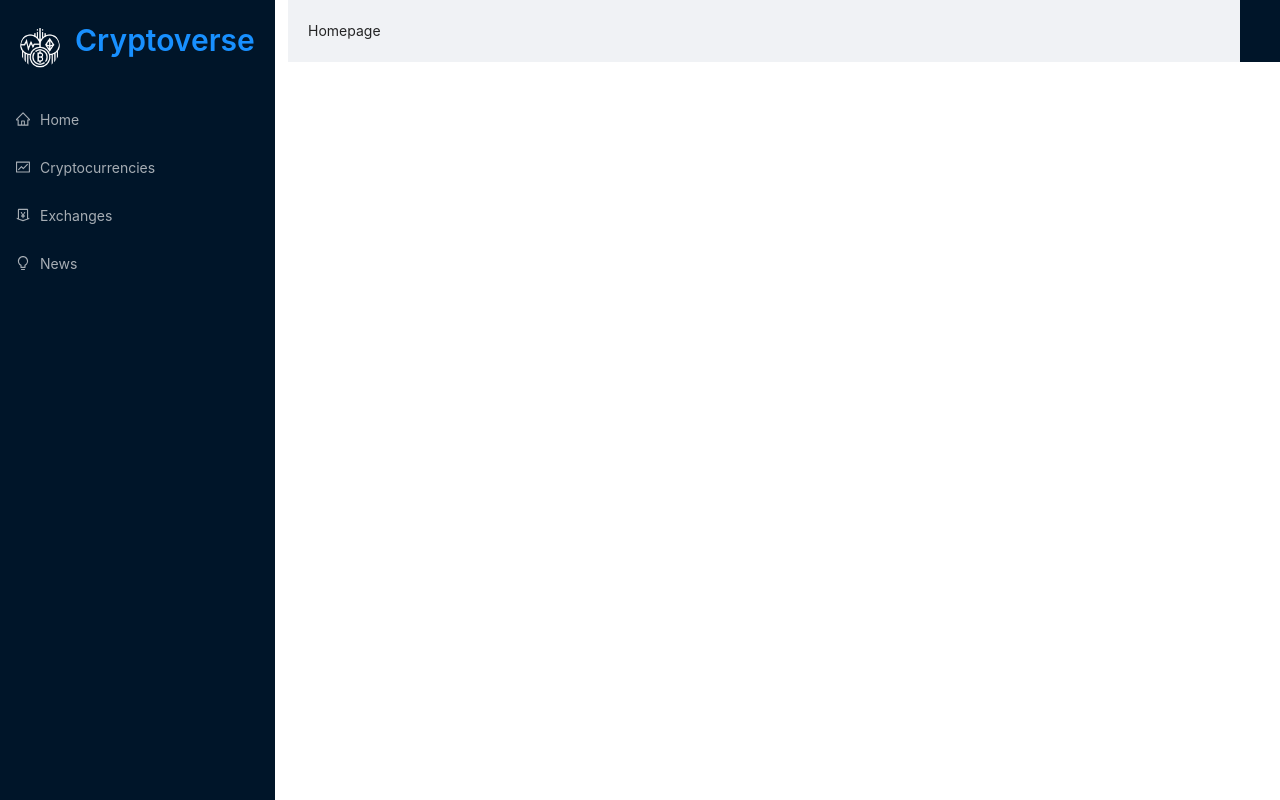
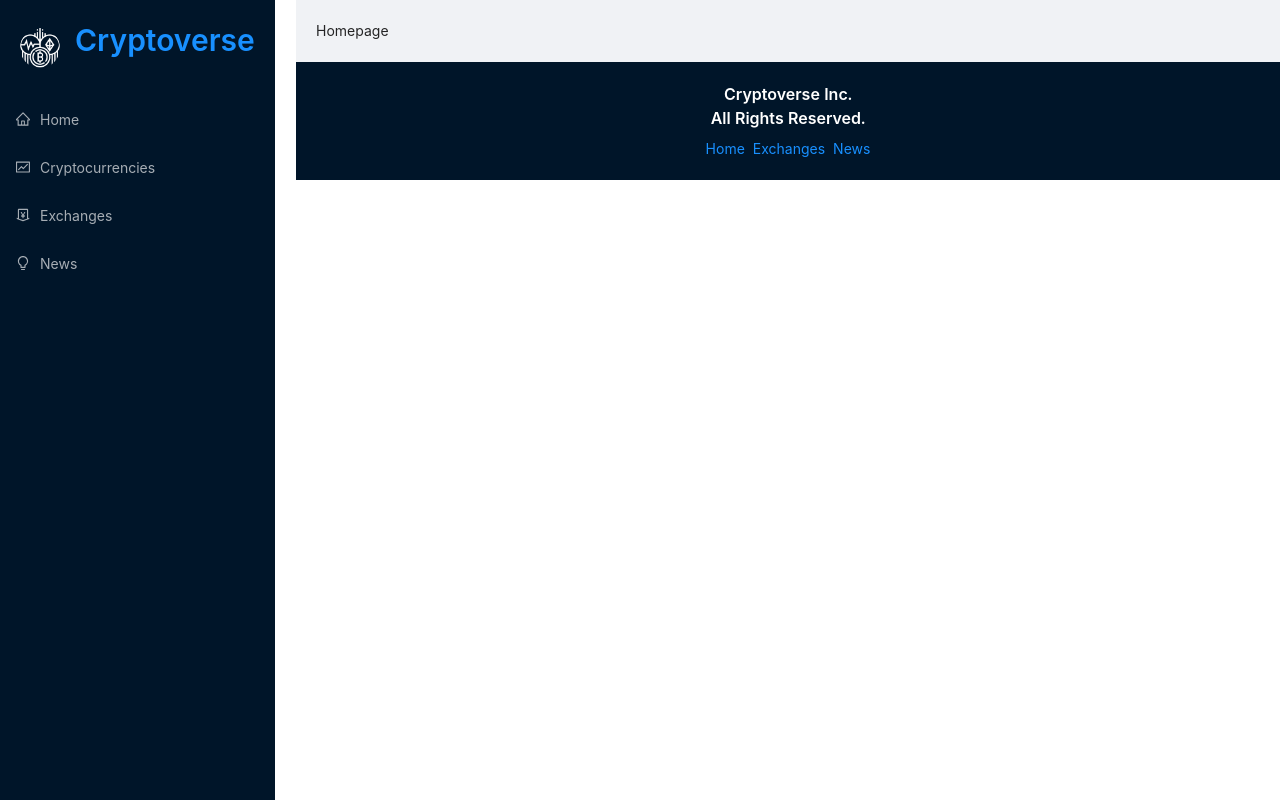
Before and after one commit to nomanabir12/crypto_app, a React (Create React App) app: page / in a window 1280 px wide. Built offline with nearby package versions, Linux system fonts and the light colour scheme.

Commit message:
design homepage layout

```diff
--- a/src/App.js
+++ b/src/App.js
@@ -1,9 +1,16 @@
-import React from 'react';
-import { Switch, Route, Link } from 'react-router-dom';
-import { Layout, Typography, Space } from 'antd';
+import React from "react";
+import { Switch, Route, Link } from "react-router-dom";
+import { Layout, Typography, Space } from "antd";
 
-import { Exchanges, Homepage, News, Cryptocurrencies, CryptoDetails, Navbar } from './components';
-import './App.css';
+import {
+  Exchanges,
+  Homepage,
+  News,
+  Cryptocurrencies,
+  CryptoDetails,
+  Navbar,
+} from "./components";
+import "./App.css";
 
 const App = () => {
   return (
@@ -33,8 +40,19 @@
             </Switch>
           </div>
         </Layout>
+
+      <div className="footer">
+        <Typography.Title level={5} style={{ color: 'white', textAlign: 'center' }}>
+          Cryptoverse Inc. <br />
+          All Rights Reserved.
+        </Typography.Title>
+        <Space>
+        <Link to="/">Home</Link>
+          <Link to="/exchanges">Exchanges</Link>
+          <Link to="/news">News</Link>
+        </Space>
       </div>
-      <div className="footer"></div>
+      </div>
     </div>
   );
 };
```
